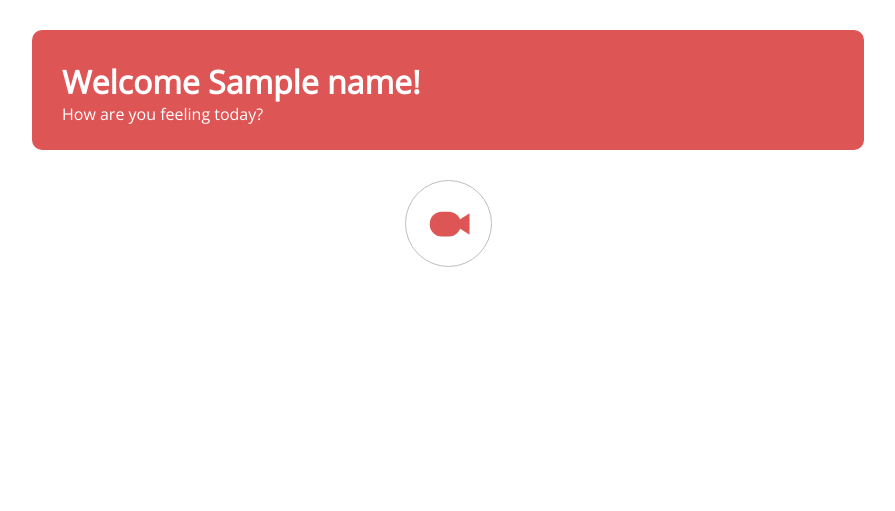
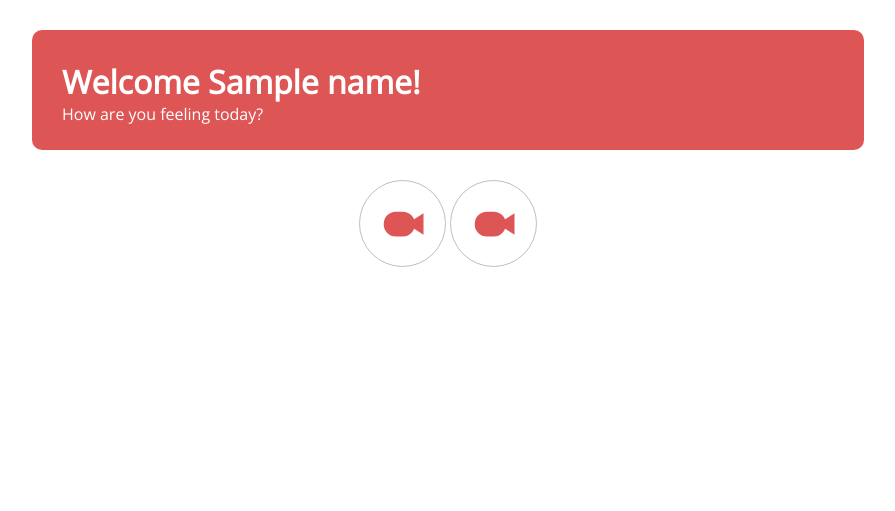
Before and after one commit to aditheawesome/Vidveda-Project, a Python web app: template templates/final.html in a window 1280 px wide. Shown: the part 80-591 px from the top of the page, without its empty margins (192-1087 px from the left). Run offline with Jinja, Linux system fonts and the light colour scheme; the template is opened without the code that fills it: most values are stand-ins (such as "Sample title", 1, 10 or a date in 2020).

Commit message:
Add choose doctor button

```diff
--- a/templates/final.html
+++ b/templates/final.html
@@ -24,6 +24,13 @@
             </svg>
             </div>
         </button>
+        <button type = "submit" name = "choosedoc" id="choosedoc" class="btn"><div class="callbutton"><svg width="87" height="87" viewBox="0 0 87 87" fill="none" xmlns="http://www.w3.org/2000/svg">
+            <circle cx="43.5" cy="43.5" r="43" stroke="#BEBEBE"/>
+            <rect x="24.7354" y="31.7103" width="31.09" height="24.6838" rx="12" fill="#DE5555"/>
+            <path d="M47.7422 44.0522L64.5308 33.3638V54.7406L47.7422 44.0522Z" fill="#DE5555"/>
+            </svg>
+            </div>
+        </button>
 
         </form>
         <div class="calltext">
```
